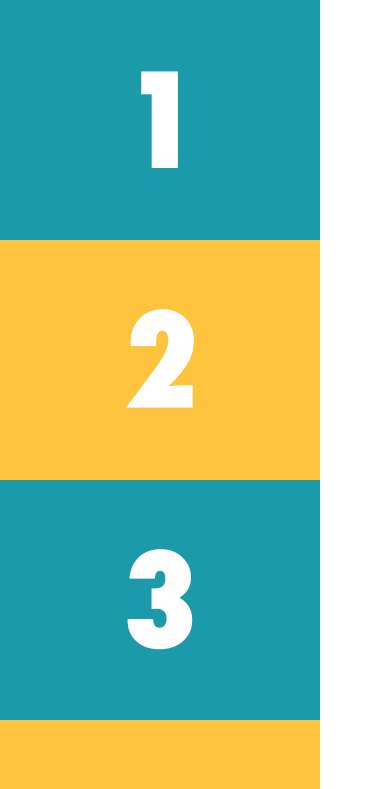
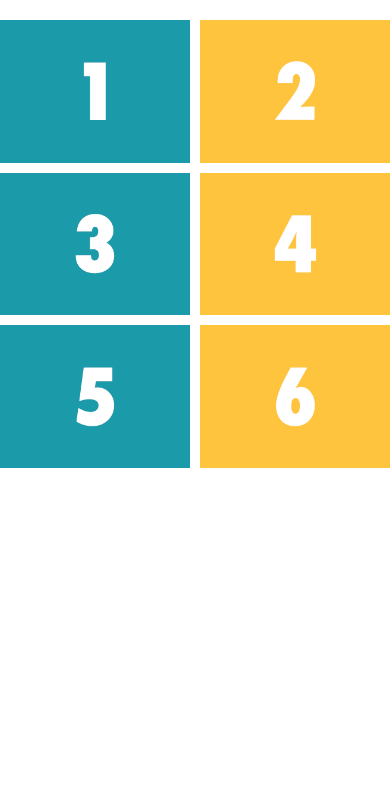
Before and after one commit to vivlio-kumihan/web-std-memo, a plain HTML site: page index.html in a window 390 px wide. Shown: the top 789 px of the page. Drawn offline with Linux system fonts and the light colour scheme.

Commit message:
CSS Gridでレイアウトの記述

```diff
--- a/assets/css/main.css
+++ b/assets/css/main.css
@@ -10,7 +10,49 @@
 	padding: 0;
 }
 
-.item {
-	margin: 0;
-	padding: 0;
+ul {
+	list-style: none;
 }
+
+img {
+	display: block;
+	max-width: 100%;
+}
+
+/* 可変幅 */
+.container {
+	display: grid;
+	grid-template-columns: 1fr 1fr 1fr;
+	grid-template-rows: 1fr 1fr 1fr;
+	grid-gap: 20px;
+	width: 100％;
+	max-width: 1000px;
+	margin: 20px auto;
+}
+
+@media screen and (max-width: 650px) {
+	.container {
+		grid-template-columns: 1fr 1fr;
+		grid-template-rows: 1fr 1fr;
+		grid-gap: 10px;
+	}
+}
+
+/* 固定幅 */
+/* .container {
+	display: grid;
+	grid-template-columns: 320px 320px 320px;
+	grid-template-rows: 240px 240px 240px;
+	grid-gap: 20px;
+	width: 1000px;
+	margin: 20px auto;
+}
+
+@media screen and (max-width: 999px) {
+	.container {
+		grid-template-columns: 155px 155px;
+		grid-template-rows: 116px 116px;
+		grid-gap: 10px;
+		width: 320px;
+	}
+} */
```
